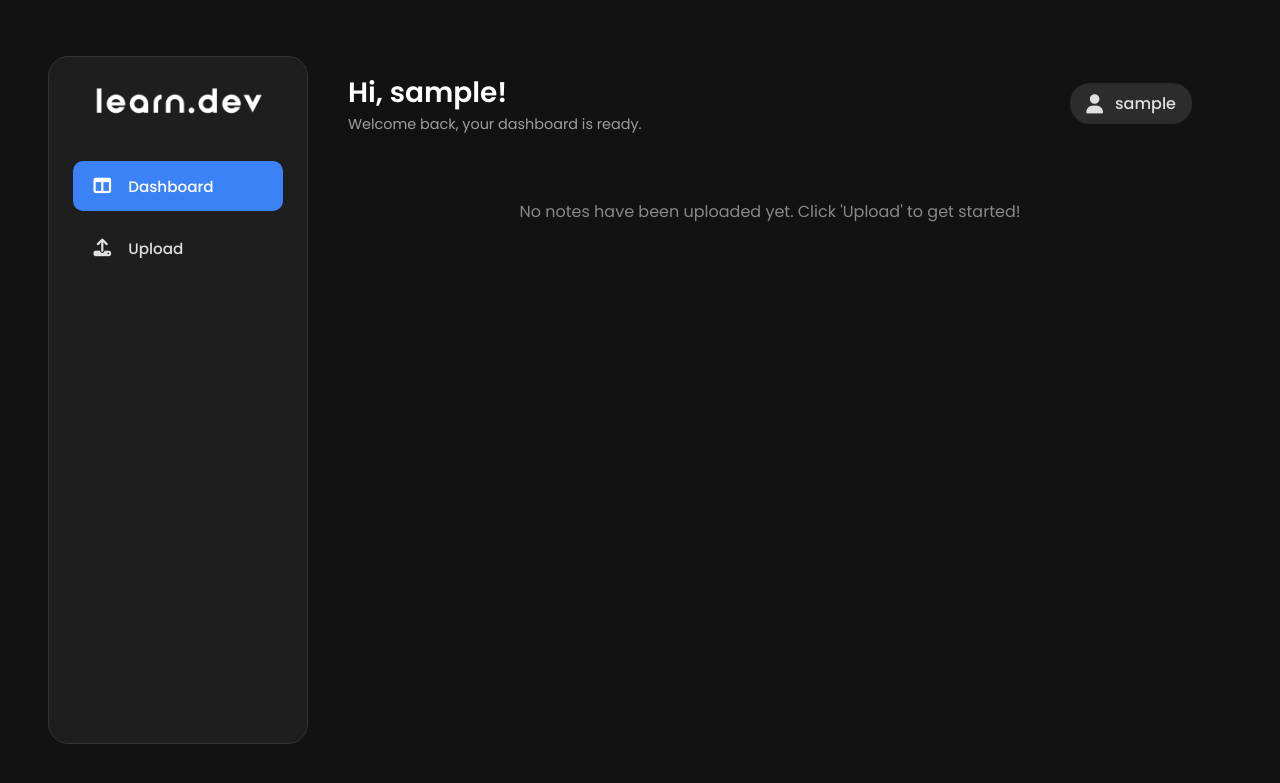
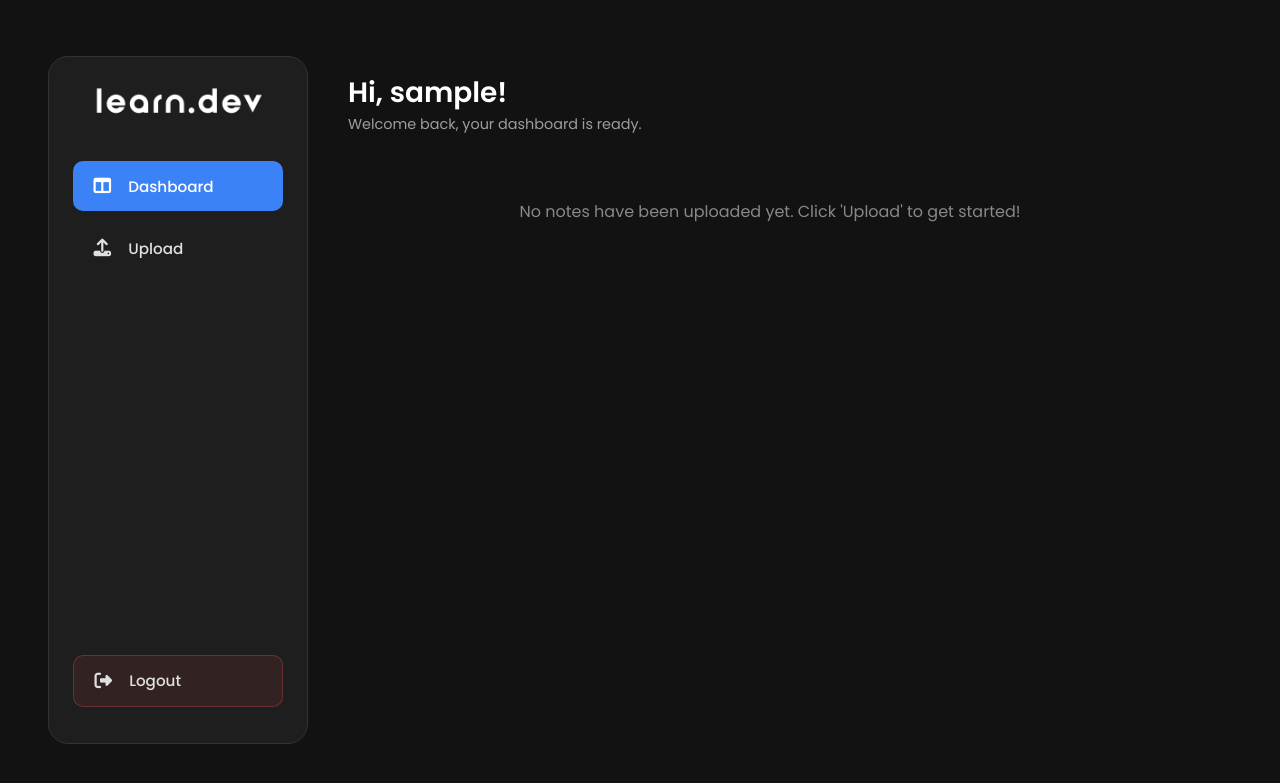
Before and after one commit to Divyanshu-0707/Notes-Sharing-Portal, a PHP site: page / in a window 1280 px wide. Shown: the top 783 px of the page. Run offline with PHP 8.4, Linux system fonts and the light colour scheme; the visitor is signed in with stand-in values (Sample User, id 1); data that the repository does not hold is empty.

Commit message:
Logout Fix

```diff
--- a/index.php
+++ b/index.php
@@ -89,6 +89,12 @@ $result = $stmt->get_result();
           <i class="fa-solid fa-upload"></i><span>Upload</span>
         </li>
       </ul>
+      <div class="menu-footer">
+        <a href="logout.php" class="nav-item logout-btn">
+            <i class="fa-solid fa-right-from-bracket"></i>
+            <span>Logout</span>
+        </a>
+      </div>
     </nav>
     <main class="main-content">
       <section id="homeView" class="view active">
@@ -97,24 +103,7 @@ $result = $stmt->get_result();
                 <h1>Hi, <?= htmlspecialchars($username) ?>!</h1>
                 <p>Welcome back, your dashboard is ready.</p>
             </div>
-            <div class="header-actions">
-                <div class="profile" id="profile">
-                    <i class="fa-solid fa-user profile-icon"></i>
-                    <span class="profile-username"><?= htmlspecialchars($username) ?></span>
-                </div>
-                <div class="profile-menu" id="profileMenu">
-                    <a href="logout.php">
-                        <i class="fa-solid fa-right-from-bracket"></i>
-                        Logout
-                    </a>
-                </div>
-                <!-- Fallback Logout Button -->
-                <noscript>
-                    <style>.profile-menu { display: none; }</style>
-                    <a href="logout.php" style="padding: 8px 12px; background-color: #3b82f6; color: white; text-decoration: none; border-radius: 8px; font-size: 14px;">Logout</a>
-                </noscript>
             </div>
-        </div>
         <div class="dashboard-grid">
           <?php if ($result->num_rows > 0): ?>
             <?php while ($row = $result->fetch_assoc()):
--- a/scripts.js
+++ b/scripts.js
@@ -1,53 +1,59 @@
 document.addEventListener('DOMContentLoaded', () => {
-  // Navigation view switcher
+  // --- Navigation View Switcher ---
+  // This code handles switching between the 'Dashboard' and 'Upload' views.
   document.querySelectorAll('.nav-item').forEach(item => {
+    // Only add the view-switching logic to items that have a 'data-target' attribute.
+    // This is important to prevent the new logout link (which is also a .nav-item)
+    // from being incorrectly treated as a view switcher.
+    if (item.dataset.target) {
       item.addEventListener('click', () => {
-      document.querySelector('.nav-item.active').classList.remove('active');
+        // Remove 'active' class from the currently active navigation item
+        const currentActiveItem = document.querySelector('.nav-item.active');
+        if (currentActiveItem) {
+          currentActiveItem.classList.remove('active');
+        }
+        // Add 'active' class to the clicked item
         item.classList.add('active');
-      document.querySelector('.view.active').classList.remove('active');
+
+        // Remove 'active' class from the currently visible view
+        const currentActiveView = document.querySelector('.view.active');
+        if (currentActiveView) {
+          currentActiveView.classList.remove('active');
+        }
+        // Show the view that corresponds to the clicked nav item
         document.getElementById(item.dataset.target).classList.add('active');
       });
+    }
   });
 
-  // File input name display
+  // --- File Input Name Display ---
+  // This updates the text to show the name of the selected file in the upload form.
   const fileInput = document.getElementById('noteFile');
   const fileNameSpan = document.querySelector('.file-selected');
   if (fileInput && fileNameSpan) {
     fileInput.addEventListener('change', e => {
       const file = e.target.files[0];
+      // If a file is selected, display its name. Otherwise, show the default text.
       fileNameSpan.textContent = file ? file.name : 'No file chosen';
     });
   }
 
-  // EDITED: Profile menu dropdown
-  const profile = document.getElementById('profile');
-  const profileMenu = document.getElementById('profileMenu');
-  if (profile && profileMenu) {
-    profile.addEventListener('click', (e) => {
-        e.stopPropagation(); // prevent window click event from firing immediately
-        profileMenu.classList.toggle('show');
-    });
-  }
-
-  // Close menu if clicked outside
-  window.addEventListener('click', () => {
-    if (profileMenu && profileMenu.classList.contains('show')) {
-      profileMenu.classList.remove('show');
-    }
-  });
-
-  // EDITED: Make note cards clickable
+  // --- Make Note Cards Clickable ---
+  // This allows users to click anywhere on a note card to open the associated PDF.
   document.querySelectorAll('.note-card').forEach(card => {
     card.addEventListener('click', (e) => {
-        // Only open the link if the click is not on a button or a link inside the card
+      // We only want the card click to work if the user isn't clicking on an action button
+      // (like download or delete). If they are, we stop this function.
       if (e.target.closest('.note-actions a')) {
         return;
       }
+      // Get the file URL from the card's 'data-href' attribute and open it in a new tab.
       const link = card.dataset.href;
-        if(link) {
+      if (link) {
         window.open(link, '_blank');
       }
     });
   });
 
+  // The code for the profile menu dropdown has been completely removed as requested.
 });
--- a/styles.css
+++ b/styles.css
@@ -41,7 +41,7 @@ body {
     border-radius: 20px; /* Rounded sidebar */
     border: 1px solid #333;
     display: flex;
-    flex-direction: column;
+    flex-direction: column; /* This is key for positioning the logout button */
 }
 
 .logo-container {
@@ -75,6 +75,7 @@ body {
     font-weight: 500;
     font-size: 0.95rem;
     transition: all 0.2s ease-in-out;
+    text-decoration: none; /* Remove underline from links styled as nav-items */
 }
 
 .topnav .nav-item:hover {
@@ -93,6 +94,22 @@ body {
     margin-right: 1rem;
     text-align: center;
 }
+
+/* --- Styles for Logout Button Container --- */
+.menu-footer {
+    margin-top: auto; /* Pushes this container to the bottom */
+}
+
+.logout-btn {
+    background-color: rgba(239, 83, 80, 0.1); /* Subtle red background */
+    border: 1px solid rgba(239, 83, 80, 0.3);
+}
+
+.logout-btn:hover {
+    background-color: #ef5350; /* Red color on hover */
+    color: white;
+}
+
 
 /* --- Main Content Area --- */
 .main-content {
@@ -125,74 +142,6 @@ body {
     color: #9e9e9e;
     font-size: 0.9rem;
 }
-
-.header-actions {
-    display: flex;
-    align-items: center;
-    gap: 1rem;
-    position: relative; /* Needed for profile menu positioning */
-}
-
-/* EDITED: Profile section styles */
-.profile {
-    display: flex;
-    align-items: center;
-    gap: 0.75rem;
-    background-color: #2c2c2c;
-    padding: 0.5rem 1rem;
-    border-radius: 20px;
-    cursor: pointer;
-    transition: background-color 0.2s;
-}
-
-.profile:hover {
-    background-color: #333;
-}
-
-.profile-icon {
-    font-size: 1.2rem;
-    color: #e0e0e0;
-}
-
-.profile-username {
-    font-weight: 500;
-    color: #e0e0e0;
-}
-
-.profile-menu {
-    position: absolute;
-    top: 120%;
-    right: 0;
-    background-color: #2c2c2c;
-    border: 1px solid #333;
-    border-radius: 10px;
-    overflow: hidden;
-    z-index: 10;
-    display: none; /* Hidden by default */
-    width: 150px;
-    box-shadow: 0 8px 16px rgba(0,0,0,0.2);
-}
-
-.profile-menu.show {
-    display: block; /* Shown with JS */
-}
-
-.profile-menu a {
-    display: block;
-    padding: 0.75rem 1rem;
-    color: #e0e0e0;
-    text-decoration: none;
-    transition: background-color 0.2s;
-}
-
-.profile-menu a:hover {
-    background-color: #3b82f6;
-    color: #ffffff;
-}
-.profile-menu a i {
-    margin-right: 0.75rem;
-}
-
 
 /* --- Dashboard Note Grid --- */
 .dashboard-grid {
@@ -266,7 +215,6 @@ body {
     padding: 0.5rem;
     border-radius: 5px;
     transition: color 0.2s, background-color 0.2s;
-    /* Prevent card click event from firing when clicking buttons */
     z-index: 2;
     position: relative;
 }
```
Lines whose indentation alone changed are shown as unchanged.
